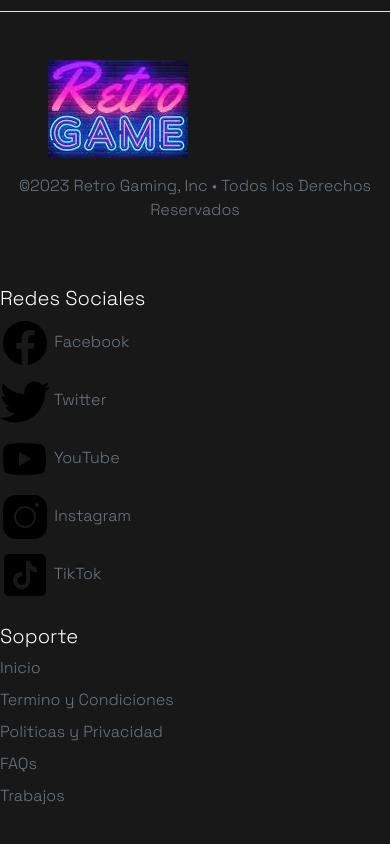
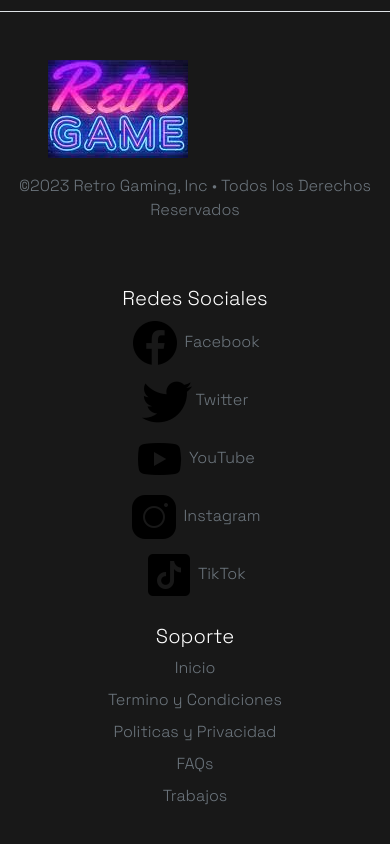
Before and after one commit to Neiktan/CoderH-Proyecto-Retro-Gaming, a website: page page/comida.html in a window 390 px wide. Shown: the part 3542-4386 px from the top of the page. Drawn offline with nearby package versions, Linux system fonts and the light colour scheme.

Commit message:
responsive footer

```diff
--- a/page/comida.html
+++ b/page/comida.html
@@ -156,7 +156,7 @@
                 </div>
                 <div class="col mb-3">
                 </div>
-                <div class="col mb-3">
+                <div class="col mb-3 socials">
                     <h5>Redes Sociales</h5>
                     <ul class="nav flex-column">
                         <li class="nav-item mb-2"><a href="#" class="nav-link p-0 text-muted"><img src="../iconos/icono-facebook.png" alt="Facebook"> Facebook</a></li>
@@ -166,7 +166,7 @@
                         <li class="nav-item mb-2"><a href="#" class="nav-link p-0 text-muted"><img src="../iconos/icono-tiktok.png" alt="TikTok"> TikTok</a></li>
                         </ul>
                 </div>
-                <div class="col mb-3">
+                <div class="col mb-3 socials">
                     <h5>Soporte</h5>
                     <ul class="nav flex-column">
                         <li class="nav-item mb-2"><a href="#" class="nav-link p-0 text-muted">Inicio</a></li>
--- a/sass/style.scss
+++ b/sass/style.scss
@@ -18,15 +18,16 @@ $tablet: 768px;
 }
 
 /*Comienzo del footer*/
+footer div img{
+    align-items: center;
+}
+
+
 footer div p{
     text-align: center;
 }
 
-footer div img{
-    align-items: center;
-}
 
-//!Necesito ver por que no me funciona//
 @media (max-width: $celular) {
     .socials{
         align-items: center;
```
Also changed, not shown: index.html (+2 -2 lines), page/agendar.html (+2 -2 lines), page/juegos.html (+2 -2 lines), css/style.css, 1 other file.
